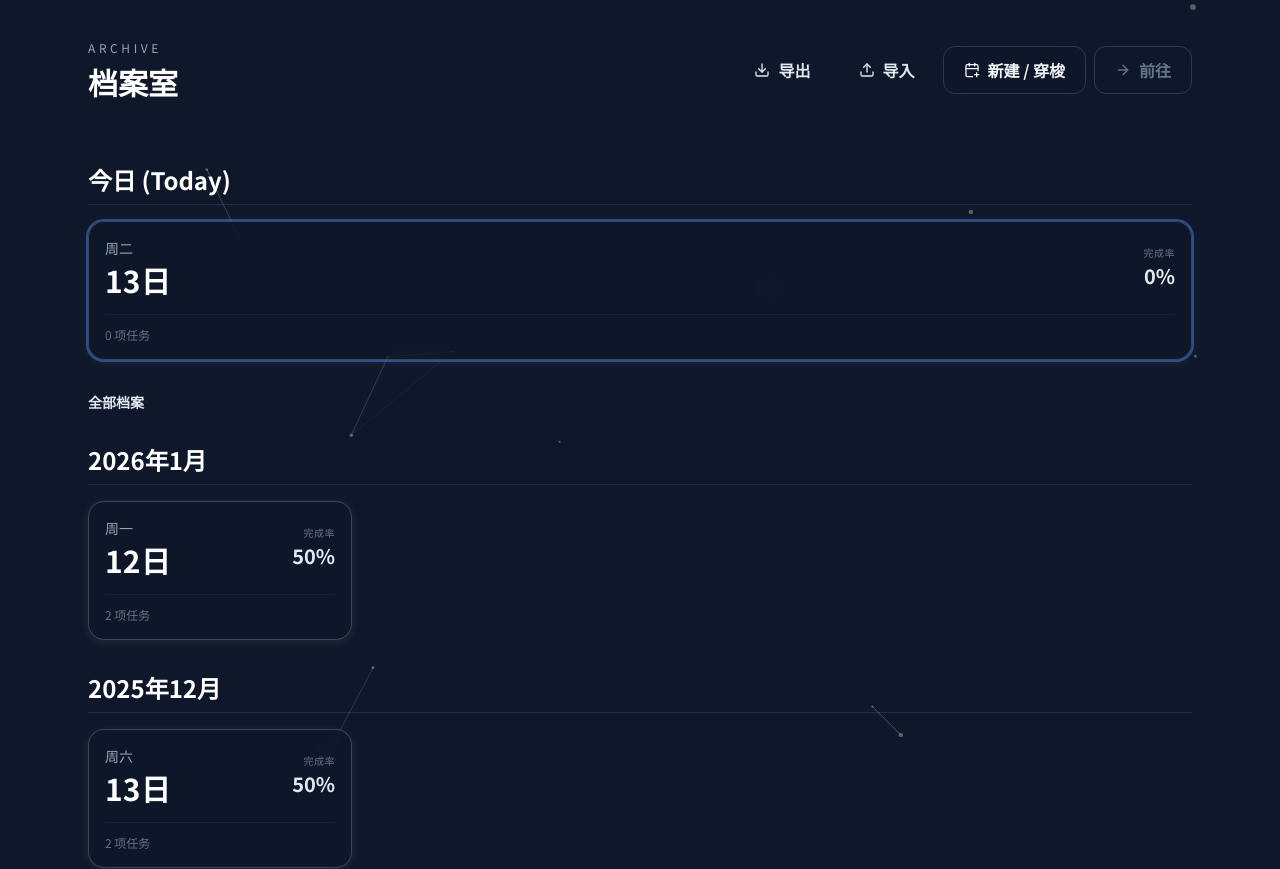
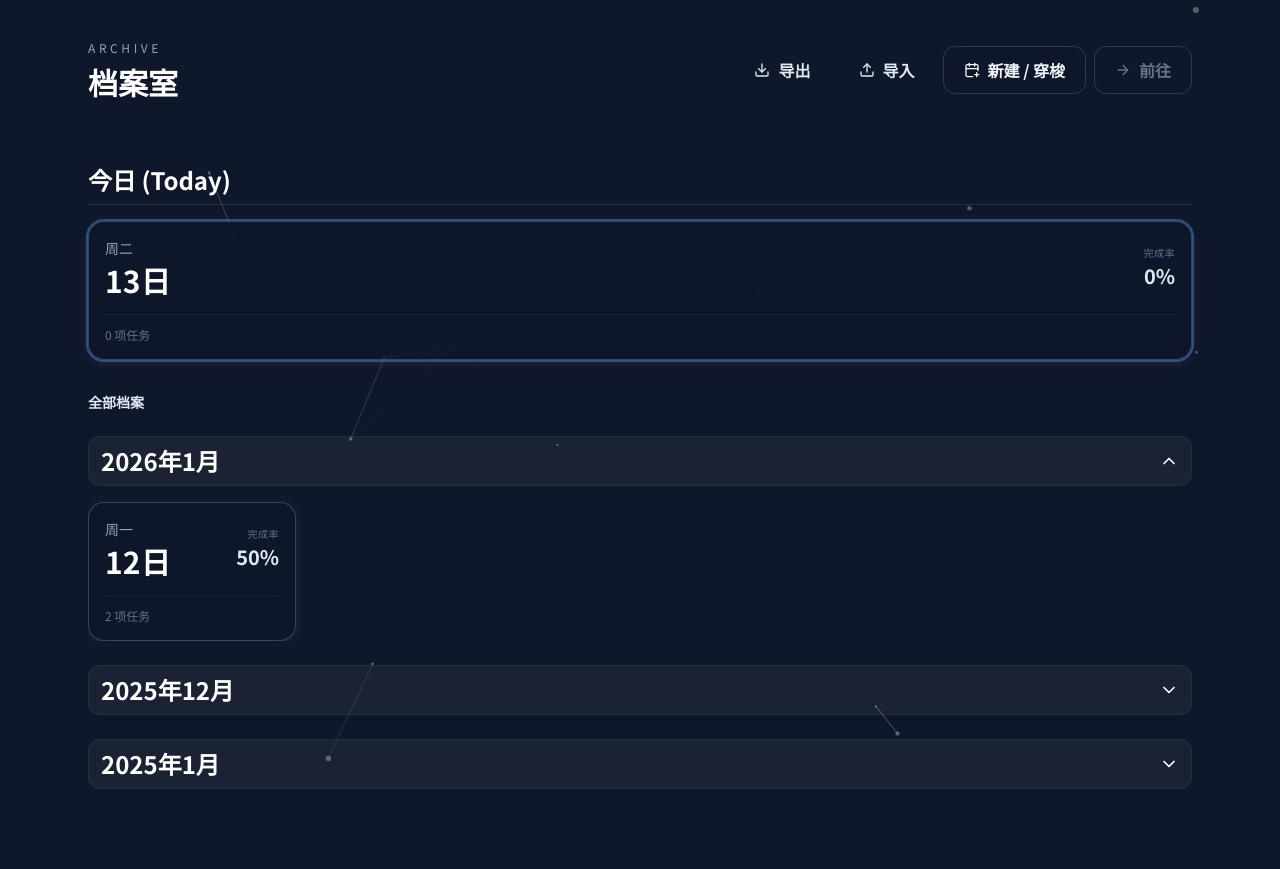
Before and after one commit to Jackson-Jie110/my-eisenhower-matrix, a React (Vite) app: page /archive in a window 1280 px wide. Shown: the top 869 px of the page. After the commit the page ends 829 px from the top, so only its background shows below. Built offline with nearby package versions, Linux system fonts and the light colour scheme.

Commit message:
feat: v2.6 档案室升级 - 增加档案删除功能、月度折叠手风琴与网格密度优化

```diff
--- a/src/pages/ArchivePage.tsx
+++ b/src/pages/ArchivePage.tsx
@@ -1,8 +1,15 @@
 import React from "react";
 import dayjs from "dayjs";
 import "dayjs/locale/zh-cn";
-import { motion } from "framer-motion";
-import { ArrowRight, CalendarPlus, Download, Upload } from "lucide-react";
+import { AnimatePresence, motion } from "framer-motion";
+import {
+  ArrowRight,
+  CalendarPlus,
+  ChevronDown,
+  Download,
+  Trash2,
+  Upload,
+} from "lucide-react";
 import { Link, useNavigate } from "react-router-dom";
 import { saveAs } from "file-saver";
 
@@ -92,9 +99,11 @@ const seedMockData = () => {
 const ArchiveCard = ({
   entry,
   highlight,
+  onDelete,
 }: {
   entry: DateEntry;
   highlight?: boolean;
+  onDelete: (date: string) => void;
 }) => {
   const day = dayjs(entry.date).format("D日");
   const weekday = formatWeekday(entry.date);
@@ -111,6 +120,18 @@ const ArchiveCard = ({
       }
       ${highlight ? "ring-2 ring-blue-500/50" : ""}`}
     >
+      <button
+        type="button"
+        aria-label="删除档案"
+        className="absolute right-2 top-2 z-20 flex h-6 w-6 items-center justify-center rounded-full text-red-400 opacity-0 transition-opacity hover:bg-red-500/20 group-hover:opacity-100"
+        onClick={(event) => {
+          event.preventDefault();
+          event.stopPropagation();
+          onDelete(entry.date);
+        }}
+      >
+        <Trash2 className="h-3.5 w-3.5" />
+      </button>
       <div className="flex items-start justify-between z-10 relative">
         <div className="flex flex-col">
           <span className="text-sm font-medium text-slate-400 group-hover:text-slate-200 transition-colors">
@@ -150,6 +171,9 @@ export default function ArchivePage() {
   const [entries, setEntries] = React.useState<DateEntry[]>([]);
   const [supportsPicker, setSupportsPicker] = React.useState(false);
   const [pendingDate, setPendingDate] = React.useState("");
+  const [expandedMonths, setExpandedMonths] = React.useState<
+    Record<string, boolean>
+  >({});
   const today = dayjs().format("YYYY-MM-DD");
   const navigate = useNavigate();
   const dateInputRef = React.useRef<HTMLInputElement | null>(null);
@@ -219,6 +243,27 @@ export default function ArchivePage() {
     [groupedTasks]
   );
 
+  React.useEffect(() => {
+    setExpandedMonths((prev) => {
+      if (sortedGroups.length === 0) {
+        return {};
+      }
+      if (Object.keys(prev).length === 0) {
+        const initial: Record<string, boolean> = {};
+        sortedGroups.forEach(([month], index) => {
+          initial[month] = index === 0;
+        });
+        return initial;
+      }
+
+      const next: Record<string, boolean> = {};
+      sortedGroups.forEach(([month]) => {
+        next[month] = prev[month] ?? false;
+      });
+      return next;
+    });
+  }, [sortedGroups]);
+
   const handleOpenPicker = () => {
     const input = dateInputRef.current;
     if (!input) {
@@ -243,6 +288,22 @@ export default function ArchivePage() {
       return;
     }
     navigate(`/matrix/${pendingDate}`);
+  };
+
+  const handleDeleteEntry = (date: string) => {
+    const confirmed = window.confirm("确定要删除这一天的档案吗？");
+    if (!confirmed) {
+      return;
+    }
+    localStorage.removeItem(`tasks_${date}`);
+    setEntries((prev) => prev.filter((entry) => entry.date !== date));
+  };
+
+  const toggleMonth = (month: string) => {
+    setExpandedMonths((prev) => ({
+      ...prev,
+      [month]: !prev[month],
+    }));
   };
 
   const handleExport = () => {
@@ -381,23 +442,56 @@ export default function ArchivePage() {
           <h2 className="text-2xl font-bold text-white mt-8 mb-4 border-b border-white/10 pb-2">
             今日 (Today)
           </h2>
-          <ArchiveCard entry={todayEntry} highlight />
+          <ArchiveCard
+            entry={todayEntry}
+            highlight
+            onDelete={handleDeleteEntry}
+          />
         </section>
 
         <section className="space-y-6">
           <h2 className="text-sm font-semibold text-slate-200">全部档案</h2>
-          {sortedGroups.map(([month, dates]) => (
-            <div key={month}>
-              <h3 className="text-2xl font-bold text-white mt-8 mb-4 border-b border-white/10 pb-2">
-                {month}
-              </h3>
-              <div className="grid grid-cols-2 md:grid-cols-4 gap-4">
-                {dates.map((entry) => (
-                  <ArchiveCard key={entry.date} entry={entry} />
-                ))}
+          {sortedGroups.map(([month, dates]) => {
+            const isExpanded = expandedMonths[month];
+            return (
+              <div key={month}>
+                <button
+                  type="button"
+                  onClick={() => toggleMonth(month)}
+                  className="flex w-full items-center justify-between rounded-xl border border-white/5 bg-white/5 px-3 py-2 text-left text-2xl font-bold text-white transition-colors hover:bg-white/10"
+                >
+                  <span>{month}</span>
+                  <ChevronDown
+                    className={`h-5 w-5 transition-transform ${
+                      isExpanded ? "rotate-180" : ""
+                    }`}
+                  />
+                </button>
+                <AnimatePresence initial={false}>
+                  {isExpanded ? (
+                    <motion.div
+                      key={`${month}-grid`}
+                      initial={{ height: 0, opacity: 0 }}
+                      animate={{ height: "auto", opacity: 1 }}
+                      exit={{ height: 0, opacity: 0 }}
+                      transition={{ duration: 0.25 }}
+                      className="overflow-hidden"
+                    >
+                      <div className="mt-4 grid grid-cols-2 md:grid-cols-3 lg:grid-cols-5 gap-4">
+                        {dates.map((entry) => (
+                          <ArchiveCard
+                            key={entry.date}
+                            entry={entry}
+                            onDelete={handleDeleteEntry}
+                          />
+                        ))}
+                      </div>
+                    </motion.div>
+                  ) : null}
+                </AnimatePresence>
               </div>
-            </div>
-          ))}
+            );
+          })}
         </section>
       </div>
     </motion.div>
```
